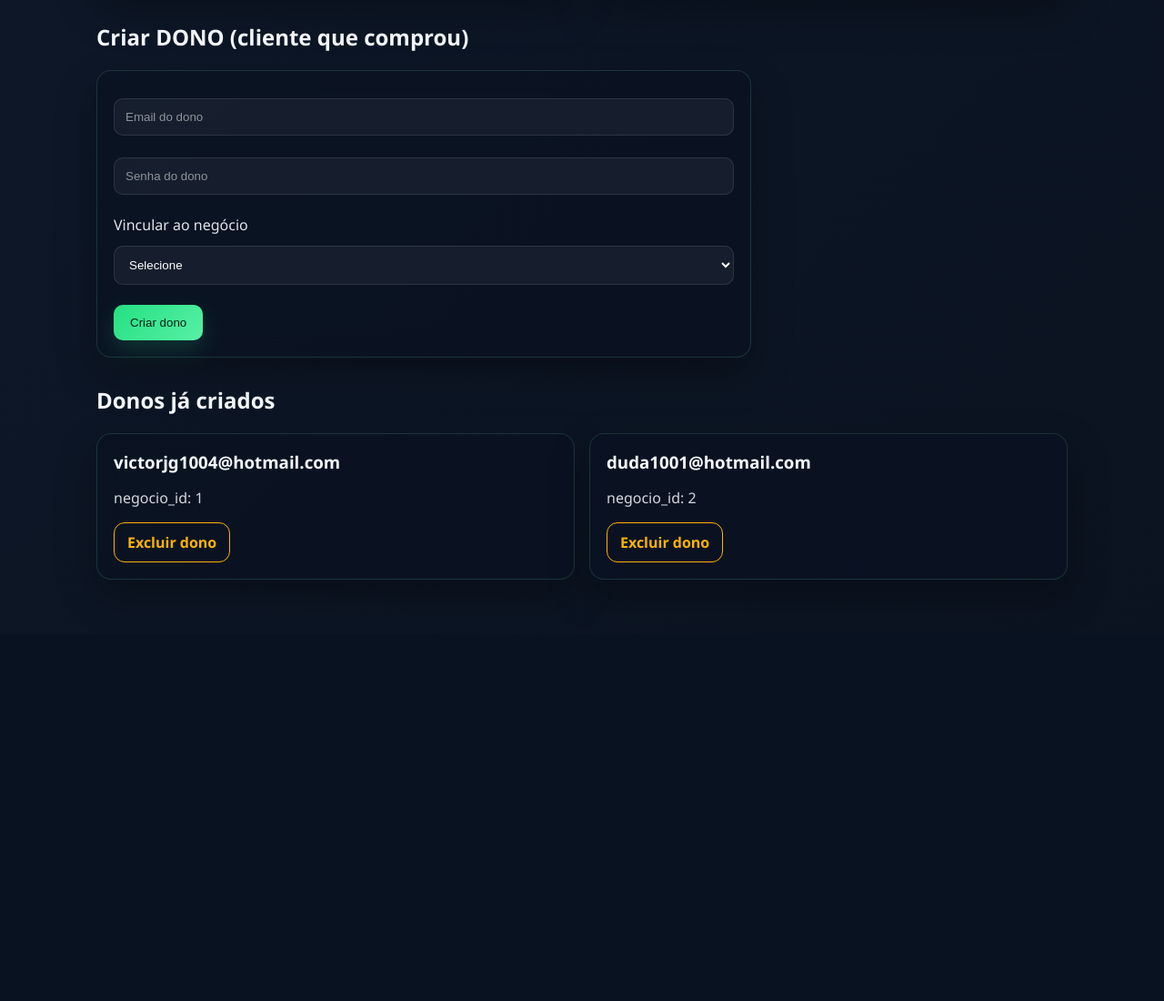
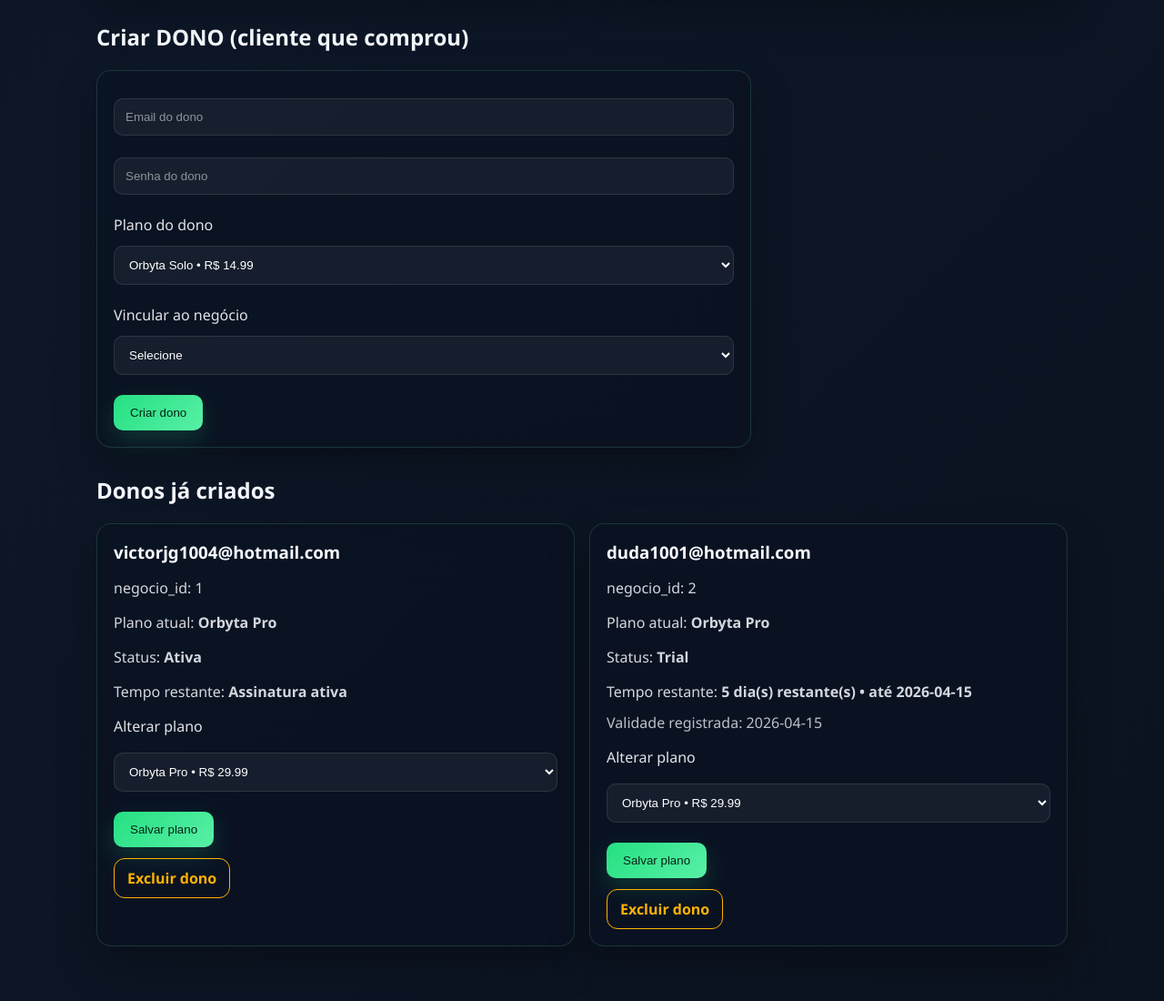
Before and after one commit to Carlosvictoor/orbyta, a Flask app: page /admin in a window 1280 px wide. Shown: the part 1151-2251 px from the top of the page at 91% size. Before the commit the page ends 1788 px from the top, so only its background shows below. Run offline with Flask 3, Linux system fonts and the light colour scheme; the visitor is signed in with stand-in values (Sample User, id 1); data comes from the database, SQL or seed files in the repository.

Commit message:
Melhora admin e serviços

```diff
--- a/orbyta/routes/admin_routes.py
+++ b/orbyta/routes/admin_routes.py
@@ -6,6 +6,7 @@ from flask import Blueprint, render_template, request, redirect, flash
 from core.json_db import carregar_json, salvar_json
 from core.auth import exigir_admin
 from core.constants import HORARIOS_FILE, AGENDAMENTOS_FILE, FINANCEIRO_FILE, obter_plano_config
+from core.helpers import parse_data_iso
 from core.security import hash_senha, senha_forte
 
 from services.negocios_service import listar_negocios, salvar_negocios, get_negocio
@@ -16,6 +17,29 @@ from services.usuarios_service import listar_usuarios, salvar_usuarios
 admin_bp = Blueprint("admin", __name__)
 
 
+def _tempo_restante_plano(dono: dict) -> str:
+    status = (dono.get("assinatura_status") or "").strip().lower()
+    trial_ate_raw = (dono.get("trial_ate") or "").strip()
+    trial_ate = parse_data_iso(trial_ate_raw)
+
+    if status == "ativa":
+        return "Assinatura ativa"
+    if status == "pendente":
+        return "Pagamento pendente"
+    if status == "cancelada":
+        return "Plano cancelado"
+    if status == "trial" and trial_ate:
+        restante = (trial_ate + timedelta(hours=23, minutes=59)) - datetime.now()
+        if restante.total_seconds() <= 0:
+            return f"Expirado em {trial_ate_raw}"
+        dias = restante.days
+        horas = max(restante.seconds // 3600, 1)
+        if dias >= 1:
+            return f"{dias} dia(s) restante(s) • até {trial_ate_raw}"
+        return f"{horas} hora(s) restante(s) • até {trial_ate_raw}"
+    return "Sem plano ativo"
+
+
 @admin_bp.route("/admin")
 def admin():
     if not exigir_admin():
@@ -24,8 +48,13 @@ def admin():
     negocios = listar_negocios()
     usuarios = listar_usuarios()
     donos = [u for u in usuarios if u.get("tipo") == "dono"]
+    planos = [obter_plano_config("solo"), obter_plano_config("pro")]
 
-    return render_template("admin.html", negocios=negocios, donos=donos)
+    for d in donos:
+        d["plano_info"] = obter_plano_config(d.get("plano_slug") or "pro")
+        d["tempo_restante"] = _tempo_restante_plano(d)
+
+    return render_template("admin.html", negocios=negocios, donos=donos, planos=planos)
 
 
 @admin_bp.route("/admin/criar_negocio", methods=["POST"])
@@ -70,6 +99,7 @@ def admin_criar_dono():
     email = request.form["email"].strip().lower()
     senha = request.form["senha"].strip()
     negocio_id = request.form["negocio_id"].strip()
+    plano_slug = request.form.get("plano_slug", "pro").strip().lower()
 
     if not senha_forte(senha):
         flash("A senha do dono precisa ter pelo menos 6 caracteres.")
@@ -91,7 +121,7 @@ def admin_criar_dono():
             flash("Esse email já existe!")
             return redirect("/admin")
 
-    plano_inicial = obter_plano_config("pro")
+    plano_inicial = obter_plano_config(plano_slug)
     usuarios.append({
         "email": email,
         "senha": hash_senha(senha),
@@ -108,7 +138,32 @@ def admin_criar_dono():
     })
 
     salvar_usuarios(usuarios)
-    flash("Dono criado com 7 dias grátis e vinculado ao negócio ✅")
+    flash(f"Dono criado no plano {plano_inicial['nome']} com 7 dias grátis ✅")
+    return redirect("/admin")
+
+
+@admin_bp.route("/admin/dono/plano/<path:email>", methods=["POST"])
+def admin_atualizar_plano_dono(email):
+    if not exigir_admin():
+        return redirect("/login")
+
+    email = unquote(email).strip().lower()
+    plano_slug = request.form.get("plano_slug", "pro").strip().lower()
+    plano = obter_plano_config(plano_slug)
+
+    usuarios = listar_usuarios()
+    ok = False
+    for u in usuarios:
+        if u.get("email", "").lower() == email and u.get("tipo") == "dono":
+            u["plano_slug"] = plano["slug"]
+            u["plano_nome"] = plano["nome"]
+            u["limite_funcionarios"] = plano.get("limite_funcionarios")
+            u["valor_plano"] = plano["valor"]
+            ok = True
+            break
+
+    salvar_usuarios(usuarios)
+    flash(f"Plano atualizado para {plano['nome']} ✅" if ok else "Dono não encontrado.")
     return redirect("/admin")
 
 
--- a/orbyta/services/servicos_service.py
+++ b/orbyta/services/servicos_service.py
@@ -71,6 +71,7 @@ def normalizar_servico(item):
     servico = dict(item or {})
     servico["descricao"] = _texto_limpo(servico.get("descricao"))
     servico["nome"] = _texto_limpo(servico.get("nome"))
+    servico["foto"] = _texto_limpo(servico.get("foto"))
 
     categoria_informada = _texto_limpo(servico.get("categoria") or servico.get("tipo_servico"))
     categoria_inferida = _inferir_categoria(servico.get("nome"), servico.get("descricao"))
--- a/orbyta/templates/admin.html
+++ b/orbyta/templates/admin.html
@@ -121,6 +121,13 @@
       <input name="email" type="email" placeholder="Email do dono" required>
       <input name="senha" type="text" placeholder="Senha do dono" required>
 
+      <label style="display:block; margin-top:10px; opacity:.9;">Plano do dono</label>
+      <select name="plano_slug" required>
+        {% for plano in planos %}
+          <option value="{{ plano.slug }}">{{ plano.nome }} • R$ {{ "%.2f"|format(plano.valor) }}</option>
+        {% endfor %}
+      </select>
+
       <label style="display:block; margin-top:10px; opacity:.9;">Vincular ao negócio</label>
       <select name="negocio_id" required>
         <option value="">Selecione</option>
@@ -147,6 +154,22 @@
       <div class="biz-card">
         <h3 style="margin:0 0 6px;">{{ d.email }}</h3>
         <p style="opacity:.85;">negocio_id: {{ d.negocio_id }}</p>
+        <p style="opacity:.85;">Plano atual: <strong>{{ d.plano_info.nome }}</strong></p>
+        <p style="opacity:.85;">Status: <strong>{{ (d.assinatura_status or 'não iniciado')|capitalize }}</strong></p>
+        <p style="opacity:.85;">Tempo restante: <strong>{{ d.tempo_restante }}</strong></p>
+        {% if d.trial_ate %}
+          <p style="opacity:.75; margin-top:-4px;">Validade registrada: {{ d.trial_ate }}</p>
+        {% endif %}
+
+        <form method="post" action="/admin/dono/plano/{{ d.email|urlencode }}" style="margin-top:12px;">
+          <label style="display:block; margin-bottom:6px; opacity:.9;">Alterar plano</label>
+          <select name="plano_slug" required>
+            {% for plano in planos %}
+              <option value="{{ plano.slug }}" {% if (d.plano_info.slug or '') == plano.slug %}selected{% endif %}>{{ plano.nome }} • R$ {{ "%.2f"|format(plano.valor) }}</option>
+            {% endfor %}
+          </select>
+          <button type="submit">Salvar plano</button>
+        </form>
 
         <div class="row-actions">
           <!-- ✅ EXCLUIR DONO -->
--- a/orbyta/templates/agenda.html
+++ b/orbyta/templates/agenda.html
@@ -64,6 +64,9 @@
                 data-category="{{ s.categoria or 'Geral' }}"
                 style="text-align:left; padding:16px; border-radius:14px; border:1px solid rgba(255,255,255,.10); background:rgba(255,255,255,.03);"
               >
+                {% if s.foto %}
+                  <img src="{{ s.foto }}" alt="{{ s.nome }}" style="width:100%; height:110px; object-fit:cover; border-radius:10px; margin-bottom:10px; border:1px solid rgba(255,255,255,.08);">
+                {% endif %}
                 <div style="font-size:15px; font-weight:800; color:#fff;">{{ s.nome }}</div>
                 <div class="muted" style="margin-top:6px; font-size:13px;">
                   {{ s.duracao_min }} min {% if s.preco %}• R$ {{ s.preco }}{% endif %}
@@ -89,6 +92,9 @@
                 <div class="accordion-services-list">
                   {% for s in grupo.itens %}
                     <button type="button" class="accordion-service-item" data-service-id="{{ s.id }}" data-category="{{ s.categoria or 'Geral' }}">
+                      {% if s.foto %}
+                        <img src="{{ s.foto }}" alt="{{ s.nome }}" style="width:100%; max-width:180px; height:120px; object-fit:cover; border-radius:12px; margin-bottom:10px; border:1px solid rgba(255,255,255,.08);">
+                      {% endif %}
                       <div class="accordion-service-top">
                         <strong>{{ s.nome }}</strong>
                         {% if s.preco %}<span class="service-price">R$ {{ s.preco }}</span>{% endif %}
--- a/orbyta/templates/loja.html
+++ b/orbyta/templates/loja.html
@@ -147,6 +147,9 @@
             <div class="accordion-services-list">
               {% for s in grupo.itens %}
                 <div class="accordion-service-item" style="cursor:default;">
+                  {% if s.foto %}
+                    <img src="{{ s.foto }}" alt="{{ s.nome }}" style="width:100%; max-width:220px; height:140px; object-fit:cover; border-radius:12px; margin-bottom:10px; border:1px solid rgba(255,255,255,.08);">
+                  {% endif %}
                   <div class="accordion-service-top">
                     <strong>{{ s.nome }}</strong>
                     <span class="service-price">R$ {{ s.preco }}</span>
```
Also changed, not shown: orbyta/routes/dono_routes.py (+29 -0 lines), orbyta/templates/painel_servicos.html (+24 -4 lines).
